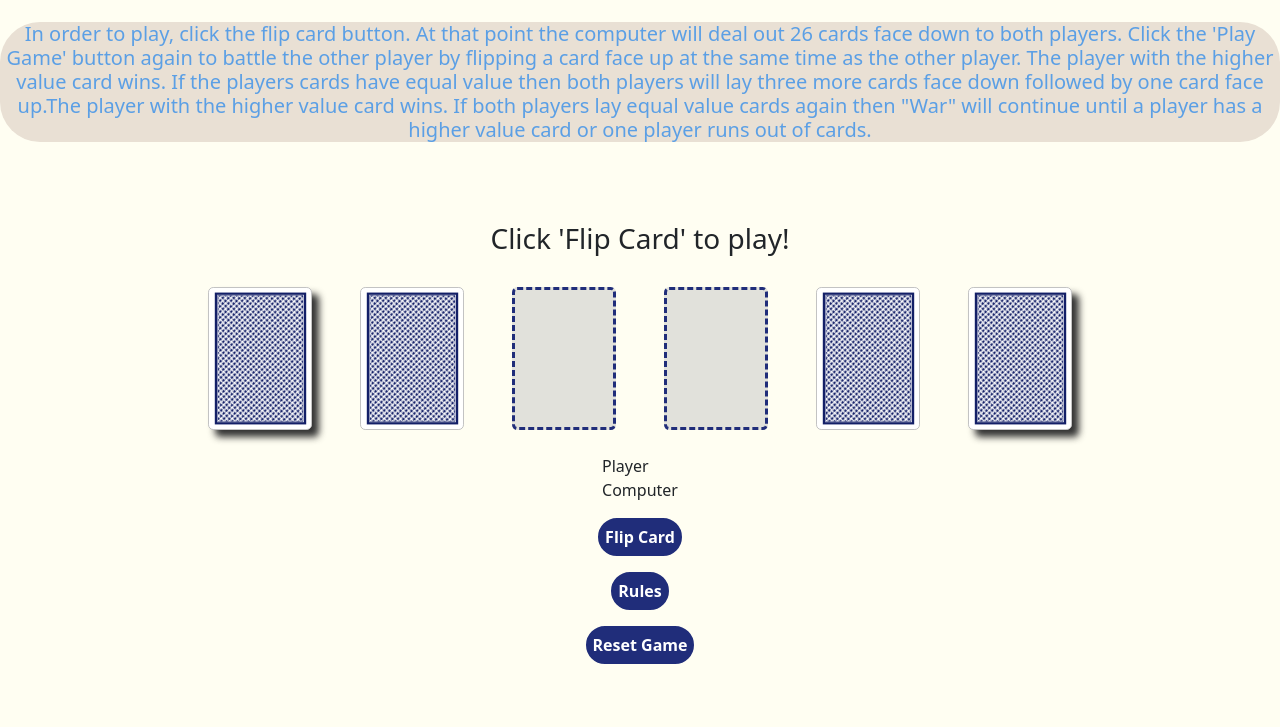
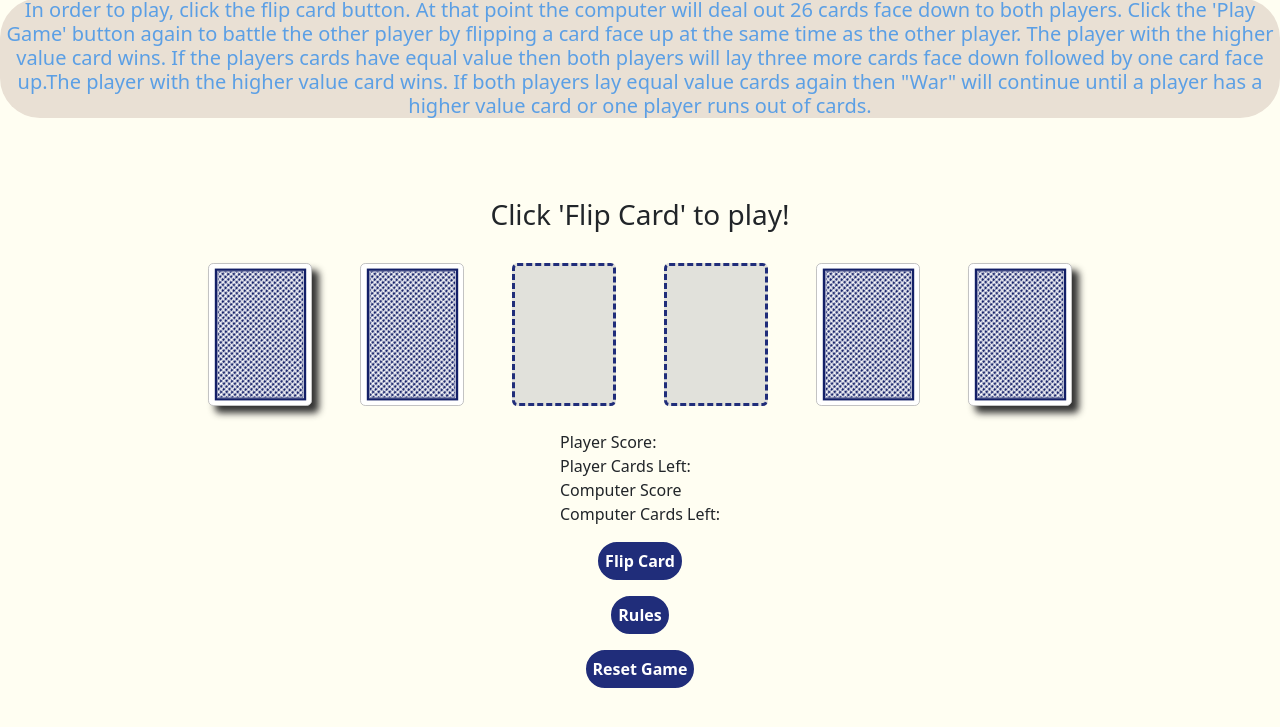
Before and after one commit to ashfilbrun/the-game-of-war, a plain HTML site: page index.html in a window 1280 px wide. Shown: the part 31-758 px from the top of the page. Drawn offline with nearby package versions, Linux system fonts and the light colour scheme.

Commit message:
fixed scoreboard html

```diff
--- a/css/style.css
+++ b/css/style.css
@@ -37,6 +37,8 @@ title {
 }
 
 .scoreboard {
+  display: grid;
+  align-items:flex-end
 
 }
 .container {
--- a/index.html
+++ b/index.html
@@ -24,8 +24,10 @@
 		<div id="playerDeck" class="card large back-blue shadow"></div>
 	</div>
 	<div class="scoreboard">
-		<div class="playerScoreboard">Player</div>
-		<div id="compScoreboad">Computer</div>
+		<div class="playerScoreboard">Player Score:</div>
+		<div class="playerScoreboard">Player Cards Left:</div>
+		<div class="compScoreboard">Computer Score</div>
+		<div class="compScoreboard">Computer Cards Left:</div>
 	</div>
 	<button id="startBtn" class="startBtn">Flip Card</button>
 	<button id="rulesBtn" class="rulesBtn">Rules</button>
--- a/js/app.js
+++ b/js/app.js
@@ -247,3 +247,4 @@ function render(playerCardPicked) {
   console.log(playerDiscard, 'playerDiscard')
   console.log(playerHostages,'playerHostages')
   console.log(compHostages, 'compHostages')
+})
```
